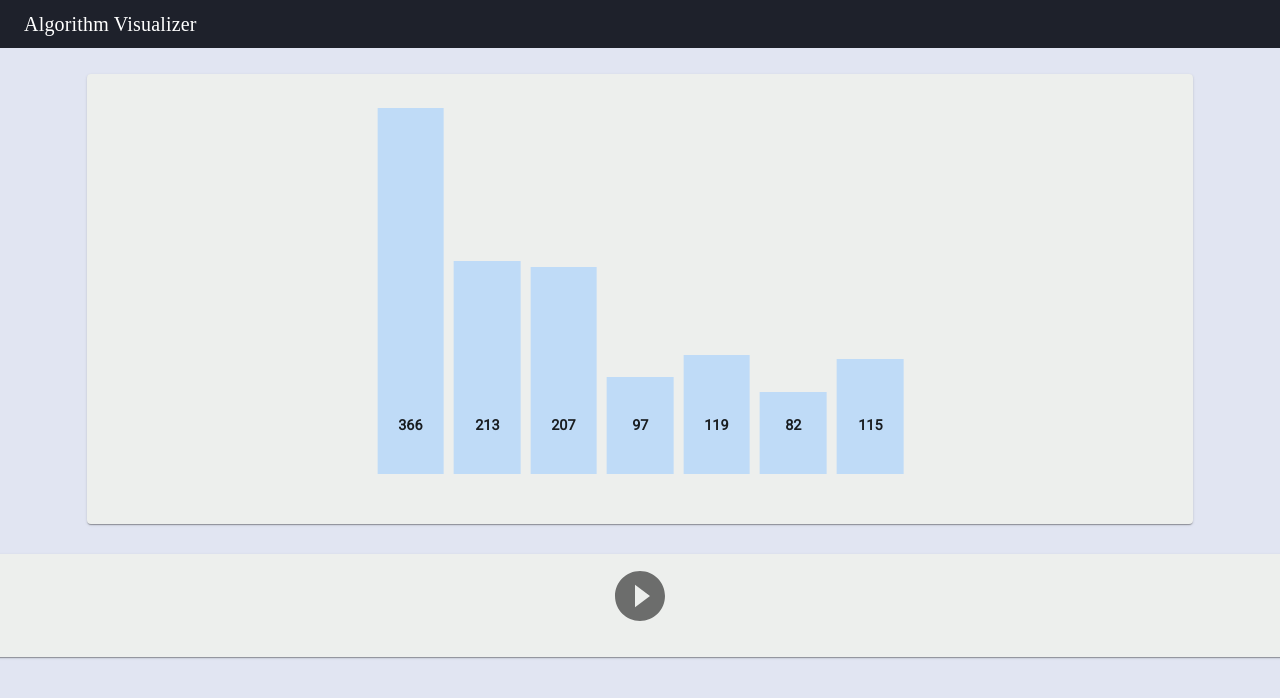
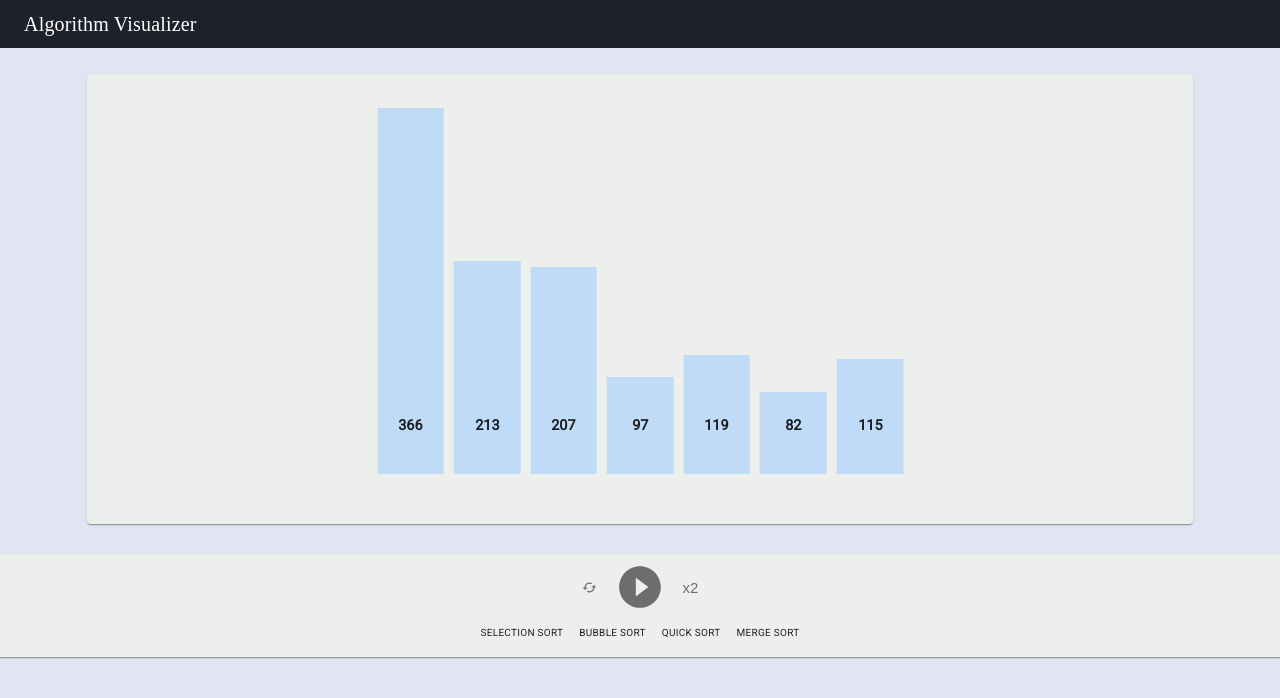
Before and after one commit to ChadiToto/Algorithm_Visualizer, a React (Create React App) app: page / in a window 1280 px wide. Shown: the top 698 px of the page. Built offline with nearby package versions, Linux system fonts and the light colour scheme; a web font is replaced by a local one.

Commit message:
Added Dynamic Player Component

```diff
--- a/src/Components/Player.js
+++ b/src/Components/Player.js
@@ -1,8 +1,60 @@
 import React from "react";
-import { Paper } from "@material-ui/core";
+import { makeStyles } from "@material-ui/core/styles";
 
-const Player = () => {
-  return <Paper>qsqss</Paper>;
+import PlayCircleFilledIcon from "@material-ui/icons/PlayCircleFilled";
+import CachedIcon from "@material-ui/icons/Cached";
+
+import { Grid, Paper, Typography, IconButton, Button } from "@material-ui/core";
+
+const useStyles = makeStyles({
+  player: {
+    textAlign: "center",
+    backgroundColor: "#EDEFED",
+    height: 103,
+  },
+  play: {
+    fontSize: 50,
+  },
+  reset: {
+    fontSize: 15,
+  },
+  typo: {
+    fontSize: 12,
+  },
+  item: {
+    fontSize: 10,
+  },
+});
+
+const Player = (props) => {
+  console.log(props.sort);
+  const classes = useStyles();
+  return (
+    <Grid container item xs={12}>
+      <Grid item xs={12}>
+        <Paper className={classes.player}>
+          <Typography className={classes.typo} style={{ paddingTop: "2px" }}>
+            <IconButton onClick={props.reset}>
+              <CachedIcon className={classes.reset}></CachedIcon>
+            </IconButton>
+            <IconButton style={{ padding: "6px" }}>
+              <PlayCircleFilledIcon className={classes.play} />
+            </IconButton>
+            <IconButton className={classes.reset}>x2</IconButton>
+          </Typography>
+          <div>
+            {props.sort.map((item) => {
+              return (
+                <Button className={classes.item} onClick={item.method}>
+                  {item.title}
+                </Button>
+              );
+            })}
+          </div>
+        </Paper>
+      </Grid>
+    </Grid>
+  );
 };
 
 export default Player;
--- a/src/Views/SortingView/SortingVizualizer.js
+++ b/src/Views/SortingView/SortingVizualizer.js
@@ -4,10 +4,7 @@ import { useState, useEffect } from "react";
 import { makeStyles } from "@material-ui/core/styles";
 
 /* Material UI Components */
-import { Grid, Paper, Typography, IconButton } from "@material-ui/core";
-
-/* Icons */
-import PlayCircleFilledIcon from "@material-ui/icons/PlayCircleFilled";
+import { Grid, Paper } from "@material-ui/core";
 
 /* StyleSheets*/
 import "./SortingVizualizer.css";
@@ -16,24 +13,15 @@ import "./SortingVizualizer.css";
 import bubbleSort from "./Algorithms/BubbleSort";
 import selectionSort from "./Algorithms/SelectionSort";
 
+/* Custom Components */
+import Player from "../../Components/Player";
+
 const useStyles = makeStyles({
   container: {
     backgroundColor: "#EDEFED",
     width: "100%",
     minHeight: 450,
     marginBottom: 30,
-  },
-  player: {
-    textAlign: "center",
-    backgroundColor: "#EDEFED",
-    height: 103,
-  },
-  icon: {
-    marginTop: "0px",
-    fontSize: 60,
-  },
-  typo: {
-    fontSize: 12,
   },
 });
 
@@ -129,6 +117,24 @@ const Vizualizer = () => {
   };
 
   const classes = useStyles();
+  let sortMethods = [
+    {
+      title: "Selection Sort",
+      method: SelectionSortAnimated,
+    },
+    {
+      title: "Bubble Sort",
+      method: SelectionSortAnimated,
+    },
+    {
+      title: "Quick Sort",
+      method: SelectionSortAnimated,
+    },
+    {
+      title: "Merge Sort",
+      method: SelectionSortAnimated,
+    },
+  ];
 
   return (
     <Grid item direction="column" container style={{ padding: 0 }}>
@@ -160,17 +166,7 @@ const Vizualizer = () => {
       </Grid>
 
       {/* Player Part */}
-      <Grid container item xs={12}>
-        <Grid item xs={12}>
-          <Paper className={classes.player}>
-            <Typography className={classes.typo}>
-              <IconButton onClick={() => SelectionSortAnimated()}>
-                <PlayCircleFilledIcon className={classes.icon} />
-              </IconButton>
-            </Typography>
-          </Paper>
-        </Grid>
-      </Grid>
+      <Player sort={sortMethods} reset={resetArray}></Player>
     </Grid>
   );
 };
```
